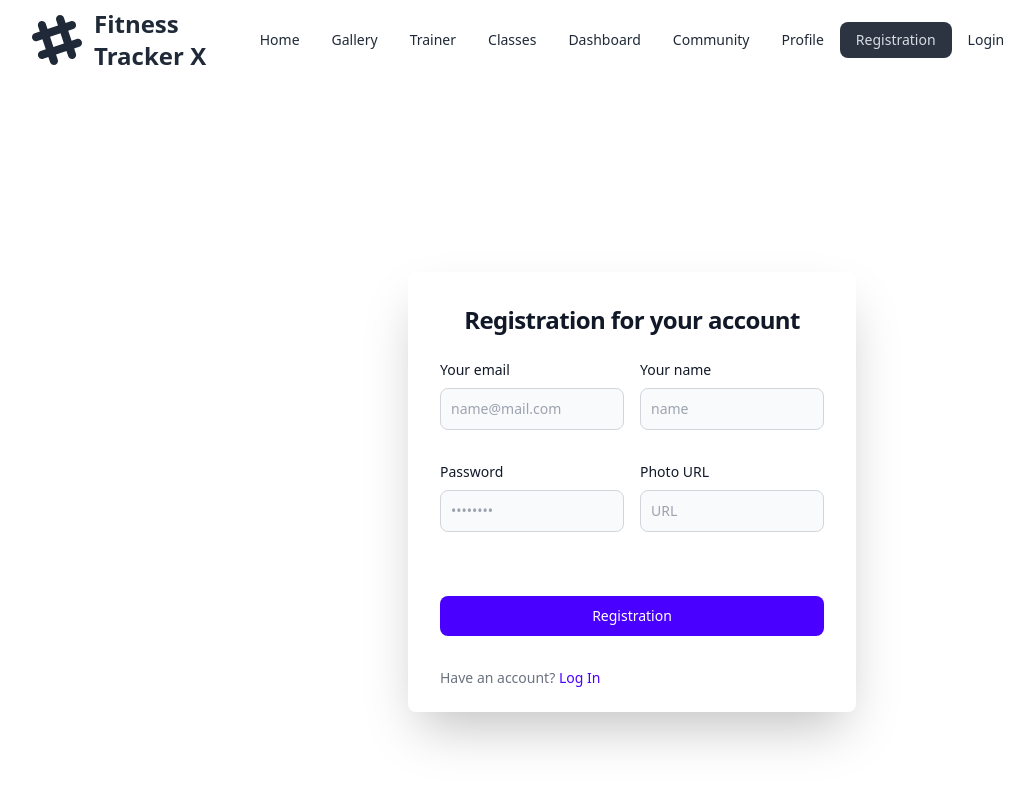
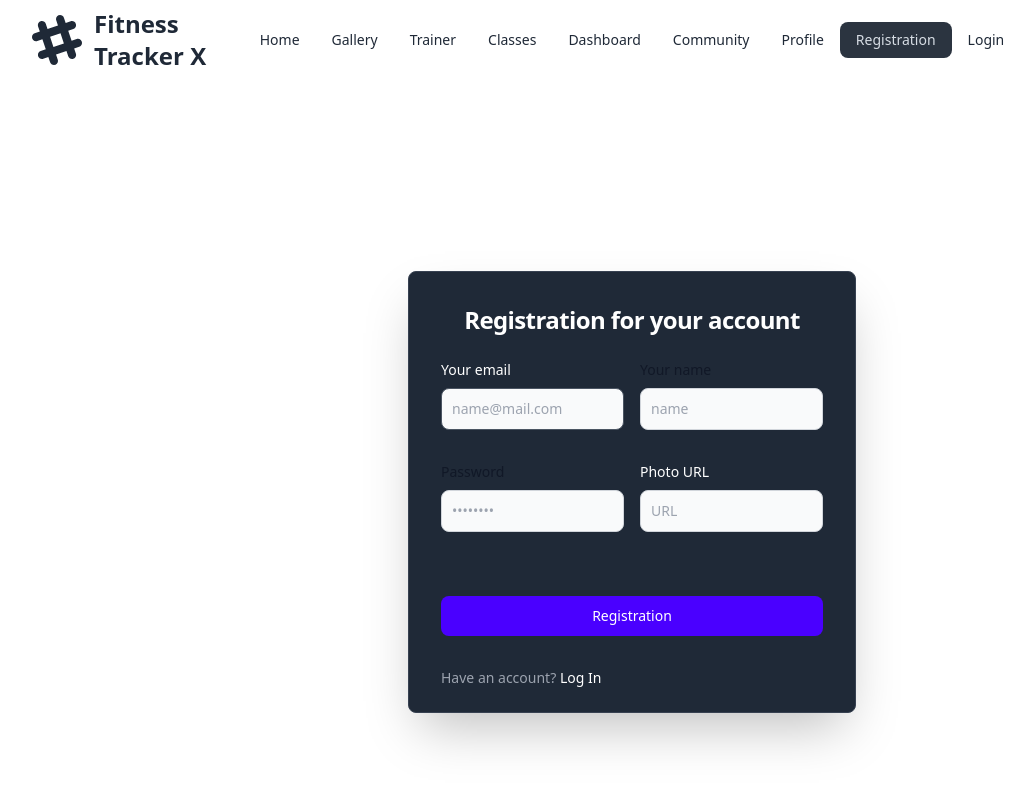
Before and after one commit to NFRIDOY/fitness-tracker-x-client, a React (Vite) app: page /Registration in a window 1280 px wide. Shown: the top 800 px of the page, without its empty margins (8-1042 px from the left). Built offline with nearby package versions, Linux system fonts and the light colour scheme; no server answers.

Commit message:
Fix: Regi dark mode

```diff
--- a/src/pages/Registration/Registration.jsx
+++ b/src/pages/Registration/Registration.jsx
@@ -67,13 +67,13 @@ export default function Registration() {
 
             <section className="bg-white w-full ">
                 <div className="flex flex-col items-center justify-center px-6 py-8 mx-auto md:h-screen lg:py-0">
-                    <a href="#" className="flex items-center mb-6 text-2xl font-semibold text-gray-900 dark:text-white">
+                    <a href="#" className="flex items-center mb-6 text-2xl font-semibold text-white">
                         {/* <img className="w-8 h-8 mr-2" src="https://flowbite.s3.amazonaws.com/blocks/marketing-ui/logo.svg" alt="logo"/>
                               Flowbite */}
                     </a>
-                    <div className="w-full  rounded-lg shadow-2xl  dark:border md:mt-0 sm:max-w-md xl:p-0 dark:bg-gray-800 dark:border-gray-700">
+                    <div className="w-full  rounded-lg shadow-2xl  border md:mt-0 sm:max-w-md xl:p-0 bg-gray-800 border-gray-700">
                         <div className="p-6 space-y-4 md:space-y-6 sm:p-8">
-                            <h1 className="text-center text-xl font-bold leading-tight tracking-tight text-gray-900 md:text-2xl dark:text-white">
+                            <h1 className="text-center text-xl font-bold leading-tight tracking-tight  md:text-2xl text-white">
                                 Registration for your account
                             </h1>
                             <form className="space-y-4 md:space-y-8 h-80" onSubmit={handleReg}>
@@ -81,23 +81,23 @@ export default function Registration() {
                                 <div className="flex space-x-4">
                                     <div className="space-y-8">
                                         <div >
-                                            <label htmlFor="email" className="block mb-2 text-sm font-medium text-gray-900 dark:text-white">Your email</label>
-                                            <input type="email" name="email" id="email" className="bg-gray-50 border border-gray-300 text-gray-900 sm:text-sm rounded-lg focus:ring-primary focus:border-primary block w-full p-2.5 dark:bg-gray-700 dark:border-gray-600 dark:placeholder-gray-400 dark:text-white dark:focus:ring-blue-500 dark:focus:border-blue-500" placeholder="name@mail.com" required />
+                                            <label htmlFor="email" className="block mb-2 text-sm font-medium text-white">Your email</label>
+                                            <input type="email" name="email" id="email" className="bg-gray-50 border border-gray  sm:text-sm rounded-lg   block w-full p-2.5 dark:bg-gray-700 border-gray-600 dark:placeholder-gray-400 text-white focus:ring-blue-500 focus:border-blue-500" placeholder="name@mail.com" required />
                                         </div>
                                         <div>
                                             <label htmlFor="password" className="block mb-2 text-sm font-medium text-gray-900 dark:text-white">Password</label>
-                                            <input type="password" name="password" id="password" placeholder="••••••••" className="bg-gray-50 border border-gray-300 text-gray-900 sm:text-sm rounded-lg focus:ring-primary focus:border-primary block w-full p-2.5 dark:bg-gray-700 dark:border-gray-600 dark:placeholder-gray-400 dark:text-white dark:focus:ring-blue-500 dark:focus:border-blue-500" required />
+                                            <input type="password" name="password" id="password" placeholder="••••••••" className="bg-gray-50 border border-gray-300 text-gray-900 sm:text-sm rounded-lg  block w-full p-2.5 dark:bg-gray-700 dark:border-gray-600 dark:placeholder-gray-400 dark:text-white focus:ring-blue-500 focus:border-blue-500" required />
                                         </div>
                                     </div>
                                     <div className="space-y-8">
                                         <div>
                                             <label htmlFor="name" className="block mb-2 text-sm font-medium text-gray-900 dark:text-white">Your name</label>
-                                            <input type="text" name="name" id="name" className="bg-gray-50 border border-gray-300 text-gray-900 sm:text-sm rounded-lg focus:ring-primary focus:border-primary block w-full p-2.5 dark:bg-gray-700 dark:border-gray-600 dark:placeholder-gray-400 dark:text-white dark:focus:ring-blue-500 dark:focus:border-blue-500" placeholder="name" required />
+                                            <input type="text" name="name" id="name" className="bg-gray-50 border border-gray-300 sm:text-sm rounded-lg   block w-full p-2.5 placeholder-gray-400 text-white focus:ring-blue-500 focus:border-blue-500" placeholder="name" required />
                                         </div>
 
                                         <div>
-                                            <label htmlFor="photoURL" className="block mb-2 text-sm font-medium text-gray-900 dark:text-white">Photo URL</label>
-                                            <input type="text" name="photoURL" id="photoURL" className="bg-gray-50 border border-gray-300 text-gray-900 sm:text-sm rounded-lg focus:ring-primary focus:border-primary block w-full p-2.5 dark:bg-gray-700 dark:border-gray-600 dark:placeholder-gray-400 dark:text-white dark:focus:ring-blue-500 dark:focus:border-blue-500" placeholder="URL" required />
+                                            <label htmlFor="photoURL" className="block mb-2 text-sm font-medium  text-white">Photo URL</label>
+                                            <input type="text" name="photoURL" id="photoURL" className="bg-gray-50 border border-gray-300  sm:text-sm rounded-lg  focus:border-primary block w-full p-2.5 600 placeholder-gray-400 text-white focus:ring-blue-500 dark:focus:border-blue-500" placeholder="URL" required />
                                         </div>
                                     </div>
                                 </div>
@@ -112,10 +112,10 @@ export default function Registration() {
                                     </div>
                                     {/* <a href="#" className="text-sm font-medium text-primary hover:underline dark:text-primary">Forgot password?</a> */}
                                 </div>
-                                <button type="submit" className="w-full text-white bg-primary hover:bg-primary focus:ring-4 focus:outline-none focus:ring-primary-300 font-medium rounded-lg text-sm px-5 py-2.5 text-center dark:bg-primary dark:hover:bg-primary dark:focus:ring-primary-800">Registration</button>
+                                <button type="submit" className="w-full text-white focus:ring-4 focus:outline-none focus:ring-primary-300 font-medium rounded-lg text-sm px-5 py-2.5 text-center bg-primary hover:bg-primary focus:ring-primary-800">Registration</button>
 
-                                <p className="text-sm font-light text-gray-500 dark:text-gray-400">
-                                    Have an account? <Link to={"/Login"} href="#" className="font-medium text-primary hover:underline dark:text-white">Log In</Link>
+                                <p className="text-sm font-light text-gray-400">
+                                    Have an account? <Link to={"/Login"} href="#" className="font-medium hover:underline text-white">Log In</Link>
                                 </p>
                             </form>
                         </div>
```
